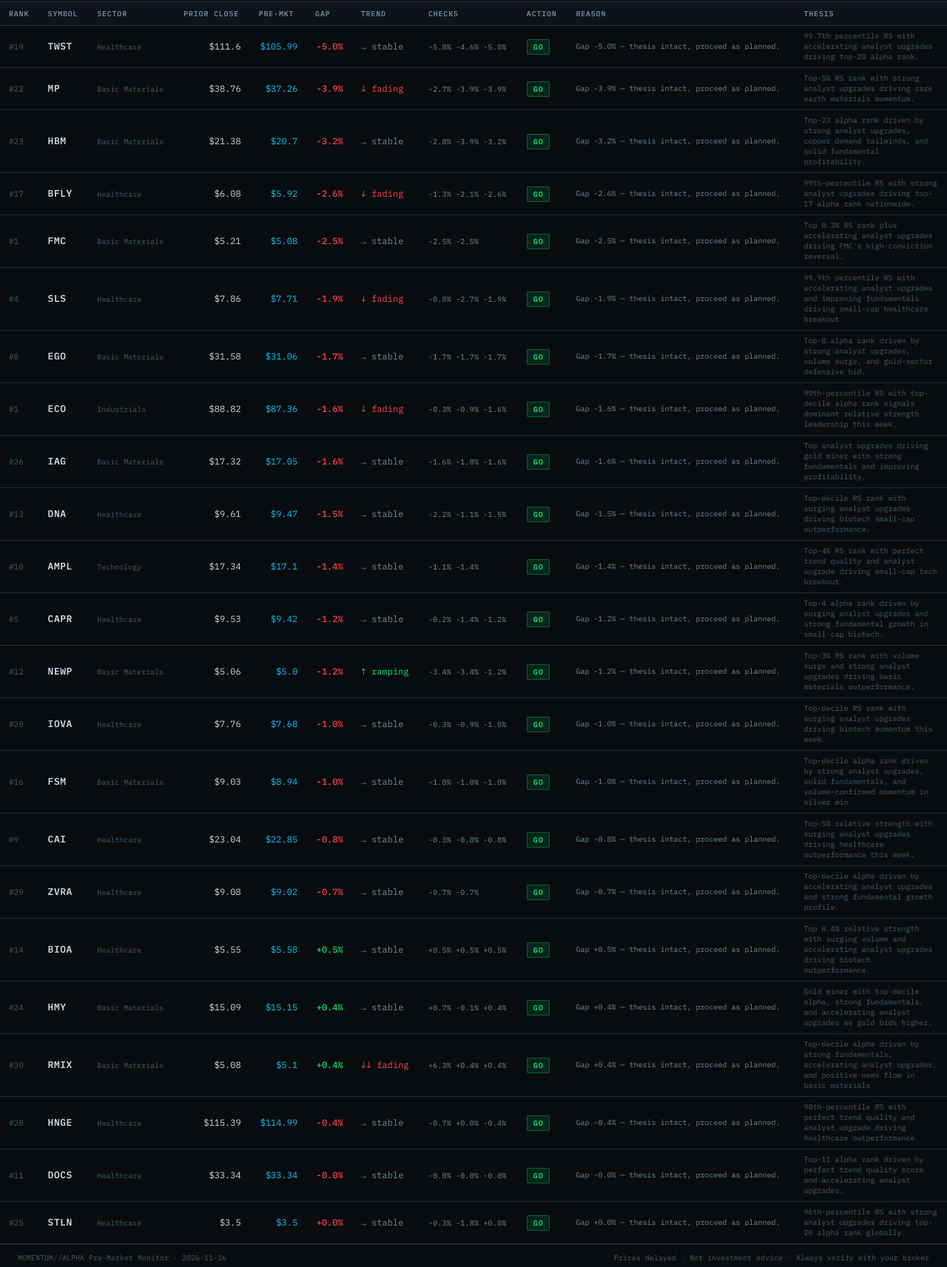
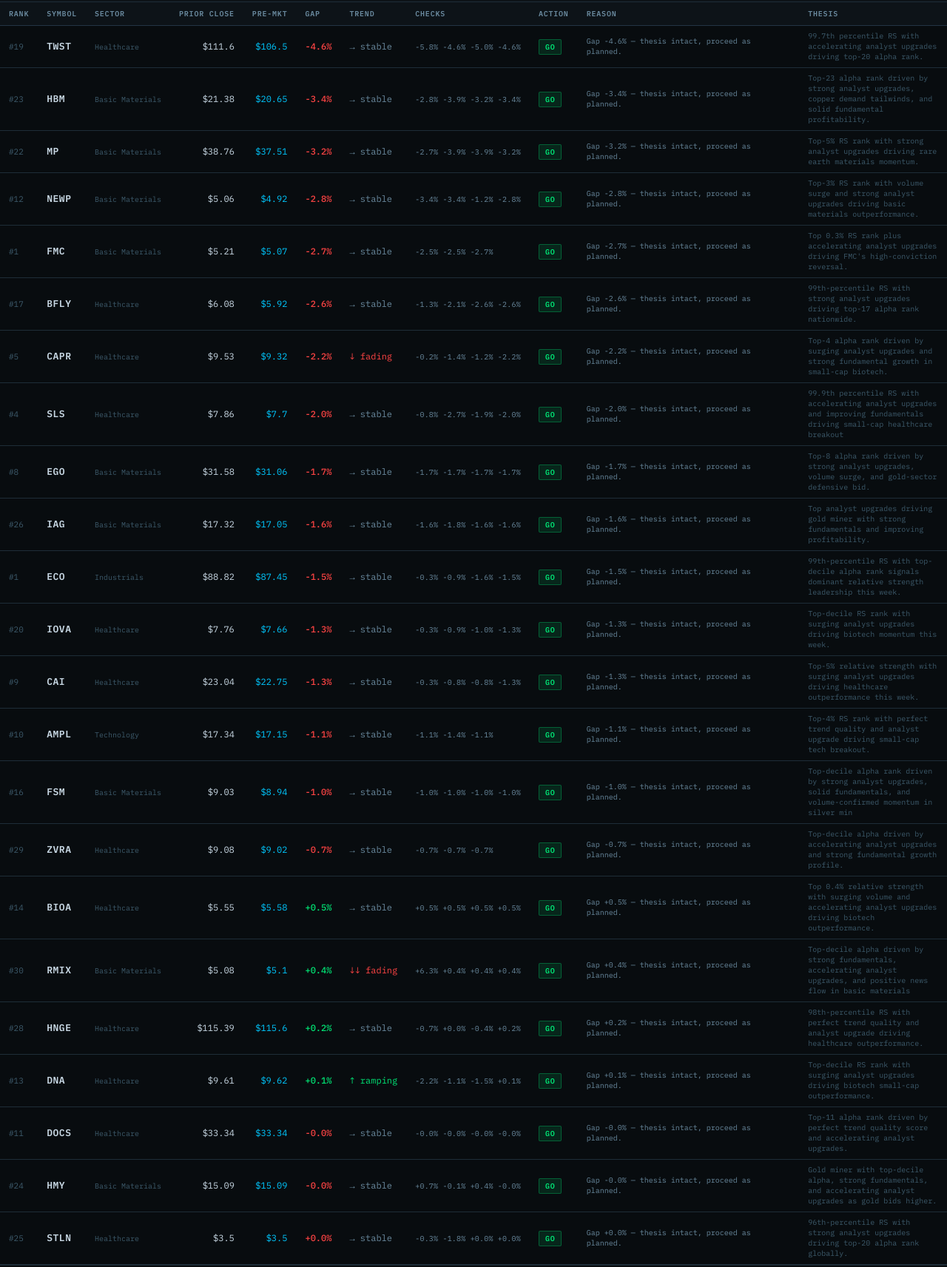
Before and after one commit to connormortoncbtx-sketch/momentum-system, a plain HTML site: page docs/reports/2026-11-16_premarket.html in a window 1280 px wide. Shown: the part 139-1852 px from the top of the page at 74% size. Drawn offline with Linux system fonts and the light colour scheme.

Commit message:
premarket: 2026-11-16 check 4/5 (7:30 AM)

```diff
--- a/docs/reports/2026-11-16_premarket.html
+++ b/docs/reports/2026-11-16_premarket.html
@@ -123,8 +123,8 @@ td{padding:7px 12px;white-space:nowrap;vertical-align:middle;}
     </div>
   </div>
   <div class="meta" style="text-align:right">
-    last check: <span style="color:var(--accent)">13:01:31</span><br>
-    next check: <span style="color:var(--text2)">7:30 AM CT</span>
+    last check: <span style="color:var(--accent)">13:31:33</span><br>
+    next check: <span style="color:var(--text2)">8:00 AM CT</span>
   </div>
 </div>
 
@@ -136,9 +136,9 @@ td{padding:7px 12px;white-space:nowrap;vertical-align:middle;}
 
   <div class="check-pill done">7:00 AM CT</div>
 
-  <div class="check-pill active">7:30 AM CT</div>
+  <div class="check-pill done">7:30 AM CT</div>
 
-  <div class="check-pill pending">8:00 AM CT</div>
+  <div class="check-pill active">8:00 AM CT</div>
 
 </div>
 
@@ -270,15 +270,31 @@ td{padding:7px 12px;white-space:nowrap;vertical-align:middle;}
   <td class="sym">TWST</td>
   <td style="color:var(--text3);font-size:10px">Healthcare</td>
   <td style="text-align:right">$111.6</td>
-  <td style="text-align:right;color:var(--accent)">$105.99</td>
+  <td style="text-align:right;color:var(--accent)">$106.5</td>
   <td class="gap-neg" style="text-align:right;font-weight:500">
-    -5.0%
+    -4.6%
   </td>
   <td class="trend-stable">→ stable</td>
-  <td class="spark">-5.8%  -4.6%  -5.0%</td>
+  <td class="spark">-5.8%  -4.6%  -5.0%  -4.6%</td>
   <td><span class="action action-GO">GO</span></td>
-  <td class="reason">Gap -5.0% — thesis intact, proceed as planned.</td>
+  <td class="reason">Gap -4.6% — thesis intact, proceed as planned.</td>
   <td class="thesis">99.7th percentile RS with accelerating analyst upgrades driving top-20 alpha rank.</td>
+</tr>
+
+<tr>
+  <td class="rank">#23</td>
+  <td class="sym">HBM</td>
+  <td style="color:var(--text3);font-size:10px">Basic Materials</td>
+  <td style="text-align:right">$21.38</td>
+  <td style="text-align:right;color:var(--accent)">$20.65</td>
+  <td class="gap-neg" style="text-align:right;font-weight:500">
+    -3.4%
+  </td>
+  <td class="trend-stable">→ stable</td>
+  <td class="spark">-2.8%  -3.9%  -3.2%  -3.4%</td>
+  <td><span class="action action-GO">GO</span></td>
+  <td class="reason">Gap -3.4% — thesis intact, proceed as planned.</td>
+  <td class="thesis">Top-23 alpha rank driven by strong analyst upgrades, copper demand tailwinds, and solid fundamental profitability.</td>
 </tr>
 
 <tr>
@@ -286,31 +302,47 @@ td{padding:7px 12px;white-space:nowrap;vertical-align:middle;}
   <td class="sym">MP</td>
   <td style="color:var(--text3);font-size:10px">Basic Materials</td>
   <td style="text-align:right">$38.76</td>
-  <td style="text-align:right;color:var(--accent)">$37.26</td>
+  <td style="text-align:right;color:var(--accent)">$37.51</td>
   <td class="gap-neg" style="text-align:right;font-weight:500">
-    -3.9%
+    -3.2%
   </td>
-  <td class="trend-fading">↓ fading</td>
-  <td class="spark">-2.7%  -3.9%  -3.9%</td>
+  <td class="trend-stable">→ stable</td>
+  <td class="spark">-2.7%  -3.9%  -3.9%  -3.2%</td>
   <td><span class="action action-GO">GO</span></td>
-  <td class="reason">Gap -3.9% — thesis intact, proceed as planned.</td>
+  <td class="reason">Gap -3.2% — thesis intact, proceed as planned.</td>
   <td class="thesis">Top-5% RS rank with strong analyst upgrades driving rare earth materials momentum.</td>
 </tr>
 
 <tr>
-  <td class="rank">#23</td>
-  <td class="sym">HBM</td>
+  <td class="rank">#12</td>
+  <td class="sym">NEWP</td>
   <td style="color:var(--text3);font-size:10px">Basic Materials</td>
-  <td style="text-align:right">$21.38</td>
-  <td style="text-align:right;color:var(--accent)">$20.7</td>
+  <td style="text-align:right">$5.06</td>
+  <td style="text-align:right;color:var(--accent)">$4.92</td>
   <td class="gap-neg" style="text-align:right;font-weight:500">
-    -3.2%
+    -2.8%
   </td>
   <td class="trend-stable">→ stable</td>
-  <td class="spark">-2.8%  -3.9%  -3.2%</td>
+  <td class="spark">-3.4%  -3.4%  -1.2%  -2.8%</td>
   <td><span class="action action-GO">GO</span></td>
-  <td class="reason">Gap -3.2% — thesis intact, proceed as planned.</td>
-  <td class="thesis">Top-23 alpha rank driven by strong analyst upgrades, copper demand tailwinds, and solid fundamental profitability.</td>
+  <td class="reason">Gap -2.8% — thesis intact, proceed as planned.</td>
+  <td class="thesis">Top-3% RS rank with volume surge and strong analyst upgrades driving basic materials outperformance.</td>
+</tr>
+
+<tr>
+  <td class="rank">#1</td>
+  <td class="sym">FMC</td>
+  <td style="color:var(--text3);font-size:10px">Basic Materials</td>
+  <td style="text-align:right">$5.21</td>
+  <td style="text-align:right;color:var(--accent)">$5.07</td>
+  <td class="gap-neg" style="text-align:right;font-weight:500">
+    -2.7%
+  </td>
+  <td class="trend-stable">→ stable</td>
+  <td class="spark">-2.5%  -2.5%  -2.7%</td>
+  <td><span class="action action-GO">GO</span></td>
+  <td class="reason">Gap -2.7% — thesis intact, proceed as planned.</td>
+  <td class="thesis">Top 0.3% RS rank plus accelerating analyst upgrades driving FMC's high-conviction reversal.</td>
 </tr>
 
 <tr>
@@ -322,27 +354,27 @@ td{padding:7px 12px;white-space:nowrap;vertical-align:middle;}
   <td class="gap-neg" style="text-align:right;font-weight:500">
     -2.6%
   </td>
-  <td class="trend-fading">↓ fading</td>
-  <td class="spark">-1.3%  -2.1%  -2.6%</td>
+  <td class="trend-stable">→ stable</td>
+  <td class="spark">-1.3%  -2.1%  -2.6%  -2.6%</td>
   <td><span class="action action-GO">GO</span></td>
   <td class="reason">Gap -2.6% — thesis intact, proceed as planned.</td>
   <td class="thesis">99th-percentile RS with strong analyst upgrades driving top-17 alpha rank nationwide.</td>
 </tr>
 
 <tr>
-  <td class="rank">#1</td>
-  <td class="sym">FMC</td>
-  <td style="color:var(--text3);font-size:10px">Basic Materials</td>
-  <td style="text-align:right">$5.21</td>
-  <td style="text-align:right;color:var(--accent)">$5.08</td>
+  <td class="rank">#5</td>
+  <td class="sym">CAPR</td>
+  <td style="color:var(--text3);font-size:10px">Healthcare</td>
+  <td style="text-align:right">$9.53</td>
+  <td style="text-align:right;color:var(--accent)">$9.32</td>
   <td class="gap-neg" style="text-align:right;font-weight:500">
-    -2.5%
+    -2.2%
   </td>
-  <td class="trend-stable">→ stable</td>
-  <td class="spark">-2.5%  -2.5%</td>
+  <td class="trend-fading">↓ fading</td>
+  <td class="spark">-0.2%  -1.4%  -1.2%  -2.2%</td>
   <td><span class="action action-GO">GO</span></td>
-  <td class="reason">Gap -2.5% — thesis intact, proceed as planned.</td>
-  <td class="thesis">Top 0.3% RS rank plus accelerating analyst upgrades driving FMC's high-conviction reversal.</td>
+  <td class="reason">Gap -2.2% — thesis intact, proceed as planned.</td>
+  <td class="thesis">Top-4 alpha rank driven by surging analyst upgrades and strong fundamental growth in small-cap biotech.</td>
 </tr>
 
 <tr>
@@ -350,14 +382,14 @@ td{padding:7px 12px;white-space:nowrap;vertical-align:middle;}
   <td class="sym">SLS</td>
   <td style="color:var(--text3);font-size:10px">Healthcare</td>
   <td style="text-align:right">$7.86</td>
-  <td style="text-align:right;color:var(--accent)">$7.71</td>
+  <td style="text-align:right;color:var(--accent)">$7.7</td>
   <td class="gap-neg" style="text-align:right;font-weight:500">
-    -1.9%
+    -2.0%
   </td>
-  <td class="trend-fading">↓ fading</td>
-  <td class="spark">-0.8%  -2.7%  -1.9%</td>
+  <td class="trend-stable">→ stable</td>
+  <td class="spark">-0.8%  -2.7%  -1.9%  -2.0%</td>
   <td><span class="action action-GO">GO</span></td>
-  <td class="reason">Gap -1.9% — thesis intact, proceed as planned.</td>
+  <td class="reason">Gap -2.0% — thesis intact, proceed as planned.</td>
   <td class="thesis">99.9th percentile RS with accelerating analyst upgrades and improving fundamentals driving small-cap healthcare breakout</td>
 </tr>
 
@@ -371,26 +403,10 @@ td{padding:7px 12px;white-space:nowrap;vertical-align:middle;}
     -1.7%
   </td>
   <td class="trend-stable">→ stable</td>
-  <td class="spark">-1.7%  -1.7%  -1.7%</td>
+  <td class="spark">-1.7%  -1.7%  -1.7%  -1.7%</td>
   <td><span class="action action-GO">GO</span></td>
   <td class="reason">Gap -1.7% — thesis intact, proceed as planned.</td>
   <td class="thesis">Top-8 alpha rank driven by strong analyst upgrades, volume surge, and gold-sector defensive bid.</td>
-</tr>
-
-<tr>
-  <td class="rank">#1</td>
-  <td class="sym">ECO</td>
-  <td style="color:var(--text3);font-size:10px">Industrials</td>
-  <td style="text-align:right">$88.82</td>
-  <td style="text-align:right;color:var(--accent)">$87.36</td>
-  <td class="gap-neg" style="text-align:right;font-weight:500">
-    -1.6%
-  </td>
-  <td class="trend-fading">↓ fading</td>
-  <td class="spark">-0.3%  -0.9%  -1.6%</td>
-  <td><span class="action action-GO">GO</span></td>
-  <td class="reason">Gap -1.6% — thesis intact, proceed as planned.</td>
-  <td class="thesis">99th-percentile RS with top-decile alpha rank signals dominant relative strength leadership this week.</td>
 </tr>
 
 <tr>
@@ -403,26 +419,58 @@ td{padding:7px 12px;white-space:nowrap;vertical-align:middle;}
     -1.6%
   </td>
   <td class="trend-stable">→ stable</td>
-  <td class="spark">-1.6%  -1.8%  -1.6%</td>
+  <td class="spark">-1.6%  -1.8%  -1.6%  -1.6%</td>
   <td><span class="action action-GO">GO</span></td>
   <td class="reason">Gap -1.6% — thesis intact, proceed as planned.</td>
   <td class="thesis">Top analyst upgrades driving gold miner with strong fundamentals and improving profitability.</td>
 </tr>
 
 <tr>
-  <td class="rank">#13</td>
-  <td class="sym">DNA</td>
-  <td style="color:var(--text3);font-size:10px">Healthcare</td>
-  <td style="text-align:right">$9.61</td>
-  <td style="text-align:right;color:var(--accent)">$9.47</td>
+  <td class="rank">#1</td>
+  <td class="sym">ECO</td>
+  <td style="color:var(--text3);font-size:10px">Industrials</td>
+  <td style="text-align:right">$88.82</td>
+  <td style="text-align:right;color:var(--accent)">$87.45</td>
   <td class="gap-neg" style="text-align:right;font-weight:500">
     -1.5%
   </td>
   <td class="trend-stable">→ stable</td>
-  <td class="spark">-2.2%  -1.1%  -1.5%</td>
+  <td class="spark">-0.3%  -0.9%  -1.6%  -1.5%</td>
   <td><span class="action action-GO">GO</span></td>
   <td class="reason">Gap -1.5% — thesis intact, proceed as planned.</td>
-  <td class="thesis">Top-decile RS rank with surging analyst upgrades driving biotech small-cap outperformance.</td>
+  <td class="thesis">99th-percentile RS with top-decile alpha rank signals dominant relative strength leadership this week.</td>
+</tr>
+
+<tr>
+  <td class="rank">#20</td>
+  <td class="sym">IOVA</td>
+  <td style="color:var(--text3);font-size:10px">Healthcare</td>
+  <td style="text-align:right">$7.76</td>
+  <td style="text-align:right;color:var(--accent)">$7.66</td>
+  <td class="gap-neg" style="text-align:right;font-weight:500">
+    -1.3%
+  </td>
+  <td class="trend-stable">→ stable</td>
+  <td class="spark">-0.3%  -0.9%  -1.0%  -1.3%</td>
+  <td><span class="action action-GO">GO</span></td>
+  <td class="reason">Gap -1.3% — thesis intact, proceed as planned.</td>
+  <td class="thesis">Top-decile RS rank with surging analyst upgrades driving biotech momentum this week.</td>
+</tr>
+
+<tr>
+  <td class="rank">#9</td>
+  <td class="sym">CAI</td>
+  <td style="color:var(--text3);font-size:10px">Healthcare</td>
+  <td style="text-align:right">$23.04</td>
+  <td style="text-align:right;color:var(--accent)">$22.75</td>
+  <td class="gap-neg" style="text-align:right;font-weight:500">
+    -1.3%
+  </td>
+  <td class="trend-stable">→ stable</td>
+  <td class="spark">-0.3%  -0.8%  -0.8%  -1.3%</td>
+  <td><span class="action action-GO">GO</span></td>
+  <td class="reason">Gap -1.3% — thesis intact, proceed as planned.</td>
+  <td class="thesis">Top-5% relative strength with surging analyst upgrades driving healthcare outperformance this week.</td>
 </tr>
 
 <tr>
@@ -430,63 +478,15 @@ td{padding:7px 12px;white-space:nowrap;vertical-align:middle;}
   <td class="sym">AMPL</td>
   <td style="color:var(--text3);font-size:10px">Technology</td>
   <td style="text-align:right">$17.34</td>
-  <td style="text-align:right;color:var(--accent)">$17.1</td>
+  <td style="text-align:right;color:var(--accent)">$17.15</td>
   <td class="gap-neg" style="text-align:right;font-weight:500">
-    -1.4%
+    -1.1%
   </td>
   <td class="trend-stable">→ stable</td>
-  <td class="spark">-1.1%  -1.4%</td>
+  <td class="spark">-1.1%  -1.4%  -1.1%</td>
   <td><span class="action action-GO">GO</span></td>
-  <td class="reason">Gap -1.4% — thesis intact, proceed as planned.</td>
+  <td class="reason">Gap -1.1% — thesis intact, proceed as planned.</td>
   <td class="thesis">Top-4% RS rank with perfect trend quality and analyst upgrade driving small-cap tech breakout.</td>
-</tr>
-
-<tr>
-  <td class="rank">#5</td>
-  <td class="sym">CAPR</td>
-  <td style="color:var(--text3);font-size:10px">Healthcare</td>
-  <td style="text-align:right">$9.53</td>
-  <td style="text-align:right;color:var(--accent)">$9.42</td>
-  <td class="gap-neg" style="text-align:right;font-weight:500">
-    -1.2%
-  </td>
-  <td class="trend-stable">→ stable</td>
-  <td class="spark">-0.2%  -1.4%  -1.2%</td>
-  <td><span class="action action-GO">GO</span></td>
-  <td class="reason">Gap -1.2% — thesis intact, proceed as planned.</td>
-  <td class="thesis">Top-4 alpha rank driven by surging analyst upgrades and strong fundamental growth in small-cap biotech.</td>
-</tr>
-
-<tr>
-  <td class="rank">#12</td>
-  <td class="sym">NEWP</td>
-  <td style="color:var(--text3);font-size:10px">Basic Materials</td>
-  <td style="text-align:right">$5.06</td>
-  <td style="text-align:right;color:var(--accent)">$5.0</td>
-  <td class="gap-neg" style="text-align:right;font-weight:500">
-    -1.2%
-  </td>
-  <td class="trend-ramping">↑ ramping</td>
-  <td class="spark">-3.4%  -3.4%  -1.2%</td>
-  <td><span class="action action-GO">GO</span></td>
-  <td class="reason">Gap -1.2% — thesis intact, proceed as planned.</td>
-  <td class="thesis">Top-3% RS rank with volume surge and strong analyst upgrades driving basic materials outperformance.</td>
-</tr>
-
-<tr>
-  <td class="rank">#20</td>
-  <td class="sym">IOVA</td>
-  <td style="color:var(--text3);font-size:10px">Healthcare</td>
-  <td style="text-align:right">$7.76</td>
-  <td style="text-align:right;color:var(--accent)">$7.68</td>
-  <td class="gap-neg" style="text-align:right;font-weight:500">
-    -1.0%
-  </td>
-  <td class="trend-stable">→ stable</td>
-  <td class="spark">-0.3%  -0.9%  -1.0%</td>
-  <td><span class="action action-GO">GO</span></td>
-  <td class="reason">Gap -1.0% — thesis intact, proceed as planned.</td>
-  <td class="thesis">Top-decile RS rank with surging analyst upgrades driving biotech momentum this week.</td>
 </tr>
 
 <tr>
@@ -499,26 +499,10 @@ td{padding:7px 12px;white-space:nowrap;vertical-align:middle;}
     -1.0%
   </td>
   <td class="trend-stable">→ stable</td>
-  <td class="spark">-1.0%  -1.0%  -1.0%</td>
+  <td class="spark">-1.0%  -1.0%  -1.0%  -1.0%</td>
   <td><span class="action action-GO">GO</span></td>
   <td class="reason">Gap -1.0% — thesis intact, proceed as planned.</td>
   <td class="thesis">Top-decile alpha rank driven by strong analyst upgrades, solid fundamentals, and volume-confirmed momentum in silver min</td>
-</tr>
-
-<tr>
-  <td class="rank">#9</td>
-  <td class="sym">CAI</td>
-  <td style="color:var(--text3);font-size:10px">Healthcare</td>
-  <td style="text-align:right">$23.04</td>
-  <td style="text-align:right;color:var(--accent)">$22.85</td>
-  <td class="gap-neg" style="text-align:right;font-weight:500">
-    -0.8%
-  </td>
-  <td class="trend-stable">→ stable</td>
-  <td class="spark">-0.3%  -0.8%  -0.8%</td>
-  <td><span class="action action-GO">GO</span></td>
-  <td class="reason">Gap -0.8% — thesis intact, proceed as planned.</td>
-  <td class="thesis">Top-5% relative strength with surging analyst upgrades driving healthcare outperformance this week.</td>
 </tr>
 
 <tr>
@@ -531,7 +515,7 @@ td{padding:7px 12px;white-space:nowrap;vertical-align:middle;}
     -0.7%
   </td>
   <td class="trend-stable">→ stable</td>
-  <td class="spark">-0.7%  -0.7%</td>
+  <td class="spark">-0.7%  -0.7%  -0.7%</td>
   <td><span class="action action-GO">GO</span></td>
   <td class="reason">Gap -0.7% — thesis intact, proceed as planned.</td>
   <td class="thesis">Top-decile alpha driven by accelerating analyst upgrades and strong fundamental growth profile.</td>
@@ -547,26 +531,10 @@ td{padding:7px 12px;white-space:nowrap;vertical-align:middle;}
     +0.5%
   </td>
   <td class="trend-stable">→ stable</td>
-  <td class="spark">+0.5%  +0.5%  +0.5%</td>
+  <td class="spark">+0.5%  +0.5%  +0.5%  +0.5%</td>
   <td><span class="action action-GO">GO</span></td>
   <td class="reason">Gap +0.5% — thesis intact, proceed as planned.</td>
   <td class="thesis">Top 0.4% relative strength with surging volume and accelerating analyst upgrades driving biotech outperformance.</td>
-</tr>
-
-<tr>
-  <td class="rank">#24</td>
-  <td class="sym">HMY</td>
-  <td style="color:var(--text3);font-size:10px">Basic Materials</td>
-  <td style="text-align:right">$15.09</td>
-  <td style="text-align:right;color:var(--accent)">$15.15</td>
-  <td class="gap-pos" style="text-align:right;font-weight:500">
-    +0.4%
-  </td>
-  <td class="trend-stable">→ stable</td>
-  <td class="spark">+0.7%  -0.1%  +0.4%</td>
-  <td><span class="action action-GO">GO</span></td>
-  <td class="reason">Gap +0.4% — thesis intact, proceed as planned.</td>
-  <td class="thesis">Gold miner with top-decile alpha, strong fundamentals, and accelerating analyst upgrades as gold bids higher.</td>
 </tr>
 
 <tr>
@@ -579,7 +547,7 @@ td{padding:7px 12px;white-space:nowrap;vertical-align:middle;}
     +0.4%
   </td>
   <td class="trend-fading">↓↓ fading</td>
-  <td class="spark">+6.3%  +0.4%  +0.4%</td>
+  <td class="spark">+6.3%  +0.4%  +0.4%  +0.4%</td>
   <td><span class="action action-GO">GO</span></td>
   <td class="reason">Gap +0.4% — thesis intact, proceed as planned.</td>
   <td class="thesis">Top-decile alpha driven by strong fundamentals, accelerating analyst upgrades, and positive news flow in basic materials</td>
@@ -590,15 +558,31 @@ td{padding:7px 12px;white-space:nowrap;vertical-align:middle;}
   <td class="sym">HNGE</td>
   <td style="color:var(--text3);font-size:10px">Healthcare</td>
   <td style="text-align:right">$115.39</td>
-  <td style="text-align:right;color:var(--accent)">$114.99</td>
-  <td class="gap-neg" style="text-align:right;font-weight:500">
-    -0.4%
+  <td style="text-align:right;color:var(--accent)">$115.6</td>
+  <td class="gap-pos" style="text-align:right;font-weight:500">
+    +0.2%
   </td>
   <td class="trend-stable">→ stable</td>
-  <td class="spark">-0.7%  +0.0%  -0.4%</td>
+  <td class="spark">-0.7%  +0.0%  -0.4%  +0.2%</td>
   <td><span class="action action-GO">GO</span></td>
-  <td class="reason">Gap -0.4% — thesis intact, proceed as planned.</td>
+  <td class="reason">Gap +0.2% — thesis intact, proceed as planned.</td>
   <td class="thesis">98th-percentile RS with perfect trend quality and analyst upgrade driving healthcare outperformance.</td>
+</tr>
+
+<tr>
+  <td class="rank">#13</td>
+  <td class="sym">DNA</td>
+  <td style="color:var(--text3);font-size:10px">Healthcare</td>
+  <td style="text-align:right">$9.61</td>
+  <td style="text-align:right;color:var(--accent)">$9.62</td>
+  <td class="gap-pos" style="text-align:right;font-weight:500">
+    +0.1%
+  </td>
+  <td class="trend-ramping">↑ ramping</td>
+  <td class="spark">-2.2%  -1.1%  -1.5%  +0.1%</td>
+  <td><span class="action action-GO">GO</span></td>
+  <td class="reason">Gap +0.1% — thesis intact, proceed as planned.</td>
+  <td class="thesis">Top-decile RS rank with surging analyst upgrades driving biotech small-cap outperformance.</td>
 </tr>
 
 <tr>
@@ -611,10 +595,26 @@ td{padding:7px 12px;white-space:nowrap;vertical-align:middle;}
     -0.0%
   </td>
   <td class="trend-stable">→ stable</td>
-  <td class="spark">-0.0%  -0.0%  -0.0%</td>
+  <td class="spark">-0.0%  -0.0%  -0.0%  -0.0%</td>
   <td><span class="action action-GO">GO</span></td>
   <td class="reason">Gap -0.0% — thesis intact, proceed as planned.</td>
   <td class="thesis">Top-11 alpha rank driven by perfect trend quality score and accelerating analyst upgrades.</td>
+</tr>
+
+<tr>
+  <td class="rank">#24</td>
+  <td class="sym">HMY</td>
+  <td style="color:var(--text3);font-size:10px">Basic Materials</td>
+  <td style="text-align:right">$15.09</td>
+  <td style="text-align:right;color:var(--accent)">$15.09</td>
+  <td class="gap-neg" style="text-align:right;font-weight:500">
+    -0.0%
+  </td>
+  <td class="trend-stable">→ stable</td>
+  <td class="spark">+0.7%  -0.1%  +0.4%  -0.0%</td>
+  <td><span class="action action-GO">GO</span></td>
+  <td class="reason">Gap -0.0% — thesis intact, proceed as planned.</td>
+  <td class="thesis">Gold miner with top-decile alpha, strong fundamentals, and accelerating analyst upgrades as gold bids higher.</td>
 </tr>
 
 <tr>
@@ -627,7 +627,7 @@ td{padding:7px 12px;white-space:nowrap;vertical-align:middle;}
     +0.0%
   </td>
   <td class="trend-stable">→ stable</td>
-  <td class="spark">-0.3%  -1.8%  +0.0%</td>
+  <td class="spark">-0.3%  -1.8%  +0.0%  +0.0%</td>
   <td><span class="action action-GO">GO</span></td>
   <td class="reason">Gap +0.0% — thesis intact, proceed as planned.</td>
   <td class="thesis">96th-percentile RS with strong analyst upgrades driving top-20 alpha rank globally.</td>
```
Also changed, not shown: data/premarket_log.json (+145 -0 lines), docs/index.html (+1 -1 lines).
